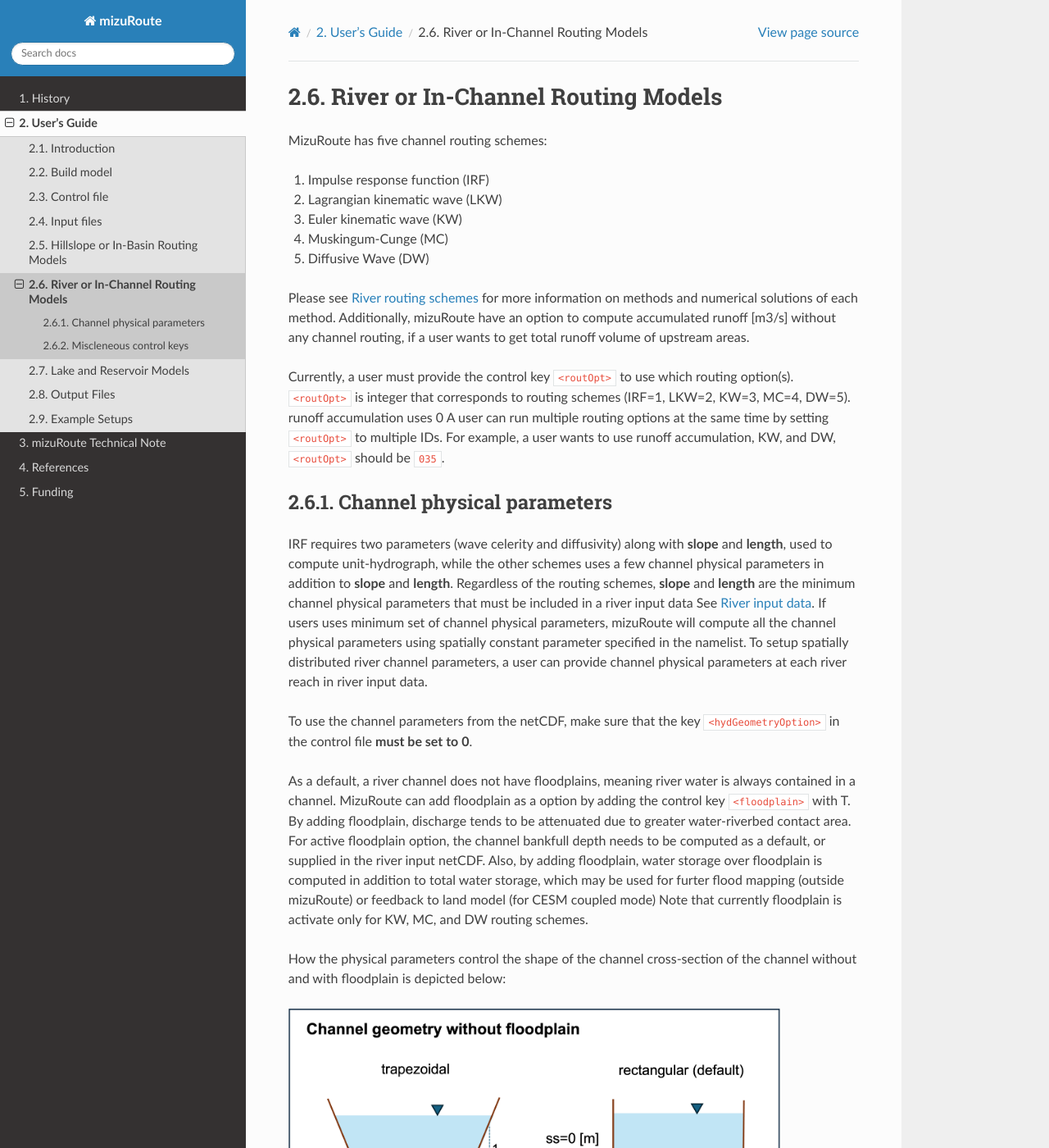
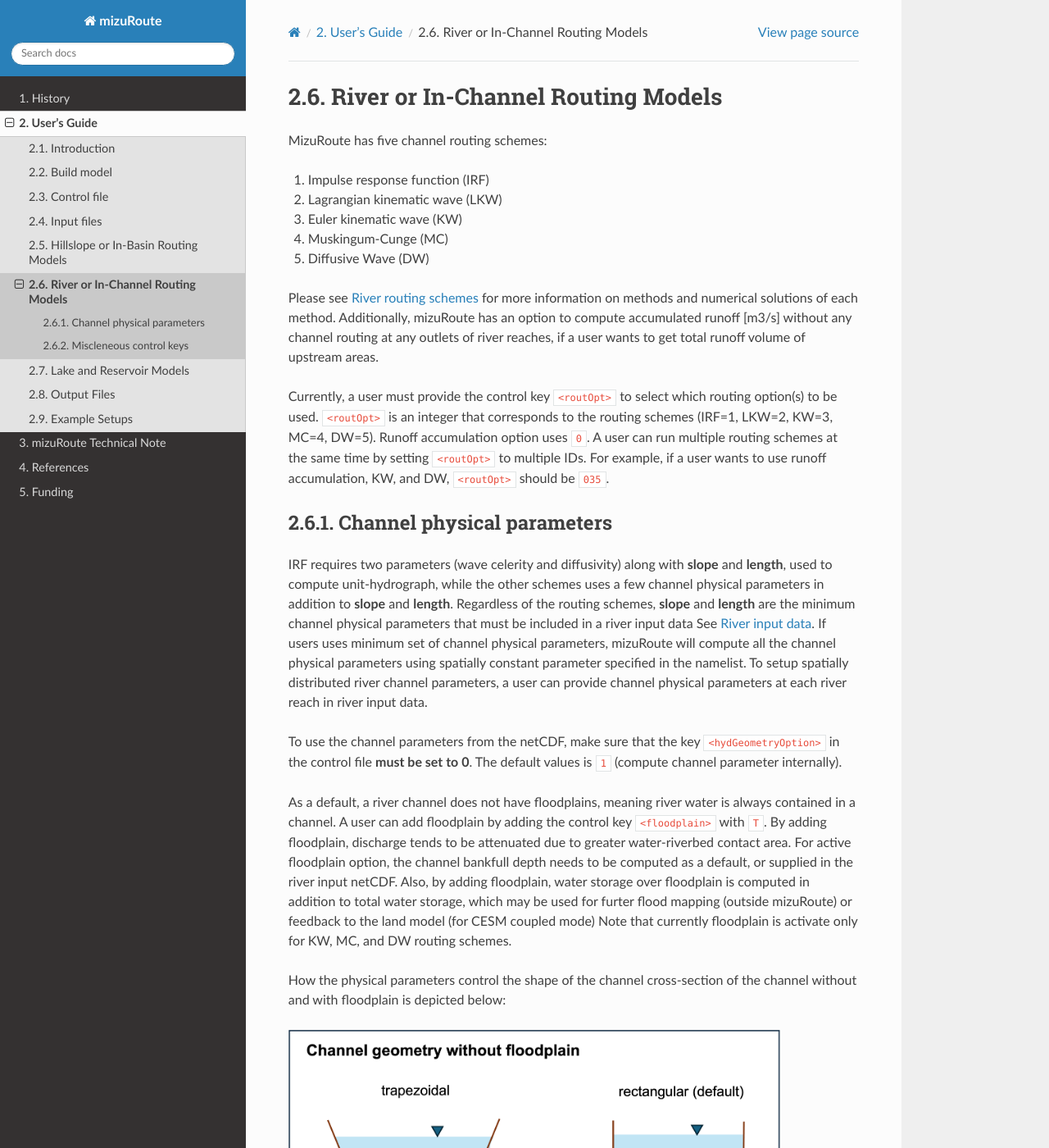
Before and after one commit to ESCOMP/mizuRoute, a Sphinx documentation site: the page built from docs/source/users_guide/Riv.rst, in a window 1280 px wide and 1400 px high. Shown: the whole window at 82% size. Built offline with Sphinx 7.4.7 and the Read the Docs theme 3.1.0, drawn with Linux system fonts in a browser that asks for light colours.

Commit message:
minor edits

```diff
--- a/docs/source/users_guide/Riv.rst
+++ b/docs/source/users_guide/Riv.rst
@@ -12,10 +12,10 @@
 5. Diffusive Wave (DW)
 
 Please see :ref:`River routing schemes <River_routing_schemes>` for more information on methods and numerical solutions of each method.
-Additionally, mizuRoute have an option to compute accumulated runoff [m3/s] without any channel routing, if a user wants to get total runoff volume of upstream areas.
+Additionally, mizuRoute has an option to compute accumulated runoff [m3/s] without any channel routing at any outlets of river reaches, if a user wants to get total runoff volume of upstream areas.
 
-Currently, a user must provide the control key ``<routOpt>`` to use which routing option(s). ``<routOpt>`` is integer that corresponds to routing schemes (IRF=1, LKW=2, KW=3, MC=4, DW=5). runoff accumulation uses 0
-A user can run multiple routing options at the same time by setting ``<routOpt>`` to multiple IDs. For example, a user wants to use runoff accumulation, KW, and DW, ``<routOpt>`` should be ``035``.
+Currently, a user must provide the control key ``<routOpt>`` to select which routing option(s) to be used. ``<routOpt>`` is an integer that corresponds to the routing schemes (IRF=1, LKW=2, KW=3, MC=4, DW=5). Runoff accumulation option uses ``0``.
+A user can run multiple routing schemes at the same time by setting ``<routOpt>`` to multiple IDs. For example, if a user wants to use runoff accumulation, KW, and DW, ``<routOpt>`` should be ``035``.
 
 
 .. _channel_physical_parameters:
@@ -28,12 +28,12 @@
 If users uses minimum set of channel physical parameters, mizuRoute will compute all the channel physical parameters using spatially constant parameter specified in the namelist.
 To setup spatially distributed river channel parameters, a user can provide channel physical parameters at each river reach in river input data.
 
-To use the channel parameters from the netCDF, make sure that the key ``<hydGeometryOption>`` in the control file **must be set to 0**.
+To use the channel parameters from the netCDF, make sure that the key ``<hydGeometryOption>`` in the control file **must be set to 0**. The default values is ``1`` (compute channel parameter internally).
 
 As a default, a river channel does not have floodplains, meaning river water is always contained in a channel.
-MizuRoute can add floodplain as a option by adding the control key ``<floodplain>`` with T. By adding floodplain, discharge tends to be attenuated due to greater water-riverbed contact area.
+A user can add floodplain by adding the control key ``<floodplain>`` with ``T``. By adding floodplain, discharge tends to be attenuated due to greater water-riverbed contact area.
 For active floodplain option, the channel bankfull depth needs to be computed as a default, or supplied in the river input netCDF.
-Also, by adding floodplain, water storage over floodplain is computed in addition to total water storage, which may be used for furter flood mapping (outside mizuRoute) or feedback to land model (for CESM coupled mode)
+Also, by adding floodplain, water storage over floodplain is computed in addition to total water storage, which may be used for furter flood mapping (outside mizuRoute) or feedback to the land model (for CESM coupled mode)
 Note that currently floodplain is activate only for KW, MC, and DW routing schemes.
 
 How the physical parameters control the shape of the channel cross-section of the channel without and with floodplain is depicted below:
```
